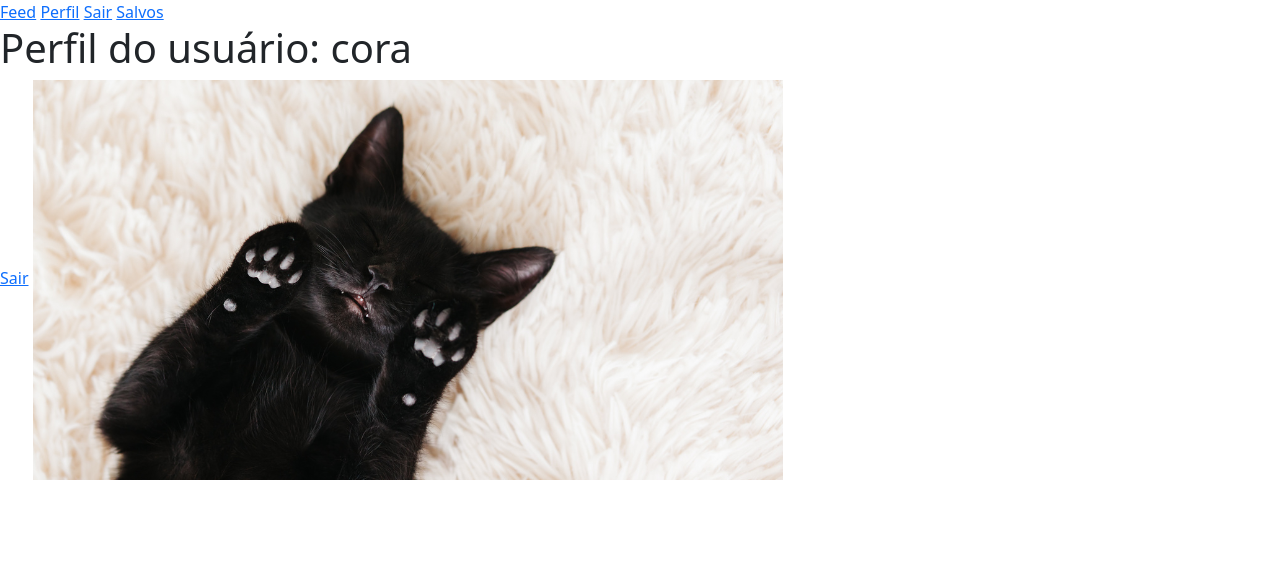
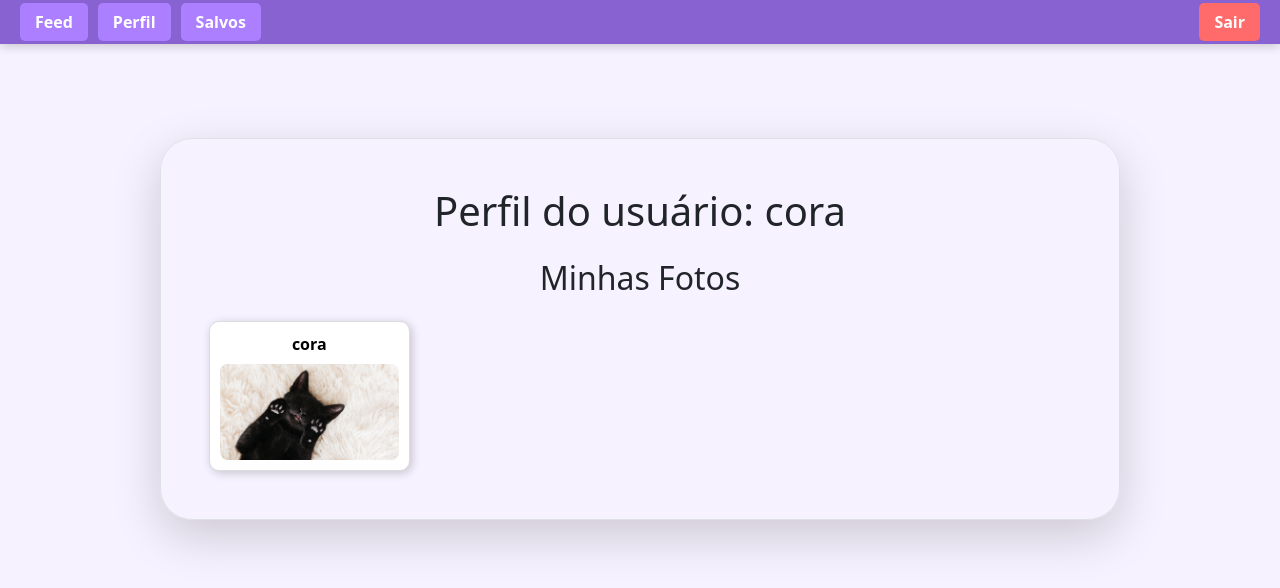
Before and after one commit to Maysa-Soares/Projeto-Flexi, a Flask app: page /profile/2 in a window 1280 px wide. Shown: the top 588 px of the page. Run offline with Flask 3, Linux system fonts and the light colour scheme; a user stored in the database is signed in; data comes from the database, SQL or seed files in the repository; both versions use the stored data as it was after the commit.

Commit message:
feat: implement masonry photo grids across feed, saved photos and profile pages; add captions and redesign navbar.

```diff
--- a/appflexi/templates/homepage.html
+++ b/appflexi/templates/homepage.html
@@ -10,8 +10,7 @@
     <link href="https://cdn.jsdelivr.net/npm/bootstrap@5.3.8/dist/css/bootstrap.min.css" rel="stylesheet" integrity="sha384-sRIl4kxILFvY47J16cr9ZwB07vP4J8+LH7qKQnuqkuIAvNWLzeN8tE5YBujZqJLB" crossorigin="anonymous">
 </head>
 {% block body %}
-    <body>
-        <h1>fléxi - pagina inicial</h1>
+    <body style="background:#F7F2FF">
         {% block form %}
         <div class="d-flex justify-content-center">
             <div class="border m-5 shadow-lg rounded-5 p-5 w-50">
--- a/appflexi/templates/navbar.html
+++ b/appflexi/templates/navbar.html
@@ -1,6 +1,18 @@
-<nav>
-    <a href="{{ url_for('feed') }}">Feed</a>
-    <a href="{{ url_for('profile', user_id=current_user.id) }}">Perfil</a>
-    <a href="{{ url_for('logout') }}">Sair</a>
-    <a href="{{ url_for('savedphotos') }}">Salvos</a>
+<nav style="background-color:#8962D2; padding:10px 20px; position:fixed; top:0; left:0; width:100%; z-index:1000; box-shadow:0 2px 10px rgba(0,0,0,0.2);">
+    <ul style="list-style:none; margin:0; padding:0; display:flex; justify-content:space-between; align-items:center;">
+        <div style="display:flex; gap:10px;">
+            <li>
+                <a href="{{ url_for('feed') }}" style="color:white; text-decoration:none; padding:8px 15px; border-radius:5px; background-color:#AB7FFF; font-weight:bold;">Feed</a>
+            </li>
+            <li>
+                <a href="{{ url_for('profile', user_id=current_user.id) }}" style="color:white; text-decoration:none; padding:8px 15px; border-radius:5px; background-color:#AB7FFF; font-weight:bold;">Perfil</a>
+            </li>
+            <li>
+                <a href="{{ url_for('savedphotos') }}" style="color:white; text-decoration:none; padding:8px 15px; border-radius:5px; background-color:#AB7FFF; font-weight:bold;">Salvos</a>
+            </li>
+        </div>
+        <li>
+            <a href="{{ url_for('logout') }}" style="color:white; text-decoration:none; padding:8px 15px; border-radius:5px; background-color:#FF6B6B; font-weight:bold;">Sair</a>
+        </li>
+    </ul>
 </nav>
--- a/appflexi/templates/profile.html
+++ b/appflexi/templates/profile.html
@@ -4,24 +4,36 @@
     Fléxi - Perfil
 {% endblock %}
 
-{% block body %}
-    <body>
+{% block form %}
 {% include "navbar.html" %}
-        <h1> Perfil do usuário: {{ user.username }}</h1>
-
+<div class="d-flex justify-content-center" style="margin-top:90px;">
+    <div class="border m-5 shadow-lg rounded-5 p-5 w-75">
+        <h1 class="text-center mb-4">Perfil do usuário: {{ user.username }}</h1>
         {% if form %}
         <form method="post" enctype="multipart/form-data">
             {{ form.csrf_token }}
-
-                {{ form.photo() }}
-                {{ form.submit() }}
+            <div class="mb-3">
+                {{ form.photo.label(class="form-label") }}
+                {{ form.photo(class="form-control") }}
+            </div>
+            {{ form.submit(class="btn btn-outline-success w-100") }}
         </form>
         {% endif %}
-
-        <a href="{{ url_for('logout') }}">Sair</a>
-
+        <h2 class="text-center mt-4 mb-4">Minhas Fotos</h2>
+        {% if user.photos %}
+        <div style=" columns: 4; column-gap: 20px;">
             {% for photo in user.photos %}
-            <img src="{{ url_for('static', filename='posts_photos/' ~ photo.file_name) }}" alt="Imagem">
+            <div style="break-inside: avoid; margin-bottom: 20px; background:white; padding:10px; border-radius:10px; border:1px solid #ddd; box-shadow:2px 2px 10px rgba(0,0,0,0.2); display:block;">
+                <p class="text-center fw-bold mb-2" style="color:black;">
+                    {{ user.username }}
+                </p>
+                <img src="{{ url_for('static', filename='posts_photos/' ~ photo.file_name) }}" style="width:100%; border-radius:8px; display:block;" alt="{{ photo.file_name }}">
+            </div>
             {% endfor %}
-    </body>
+        </div>
+        {% else %}
+            <p class="text-center alert alert-info">Você ainda não enviou nenhuma foto.</p>
+        {% endif %}
+    </div>
+</div>
 {% endblock %}
```
Also changed, not shown: appflexi/templates/feed.html (+17 -8 lines), appflexi/templates/savedphotos.html (+13 -6 lines), appflexi/static/posts_photos/Captura_de_tela_2025-12-09_131720.png (added), appflexi/static/posts_photos/Captura_de_tela_2025-12-09_131848.png (added), appflexi/static/posts_photos/OIP.webp (added), appflexi/static/posts_photos/maxresdefault.jpg (added), appflexi/static/saved_photos/Captura_de_tela_2025-12-09_131720.png (added), appflexi/static/saved_photos/Captura_de_tela_2025-12-09_131848.png (added), appflexi/static/saved_photos/OIP.webp (added), appflexi/static/saved_photos/maxresdefault.jpg (added), instance/dataflexi.db. Lines whose indentation alone changed are shown as unchanged.
